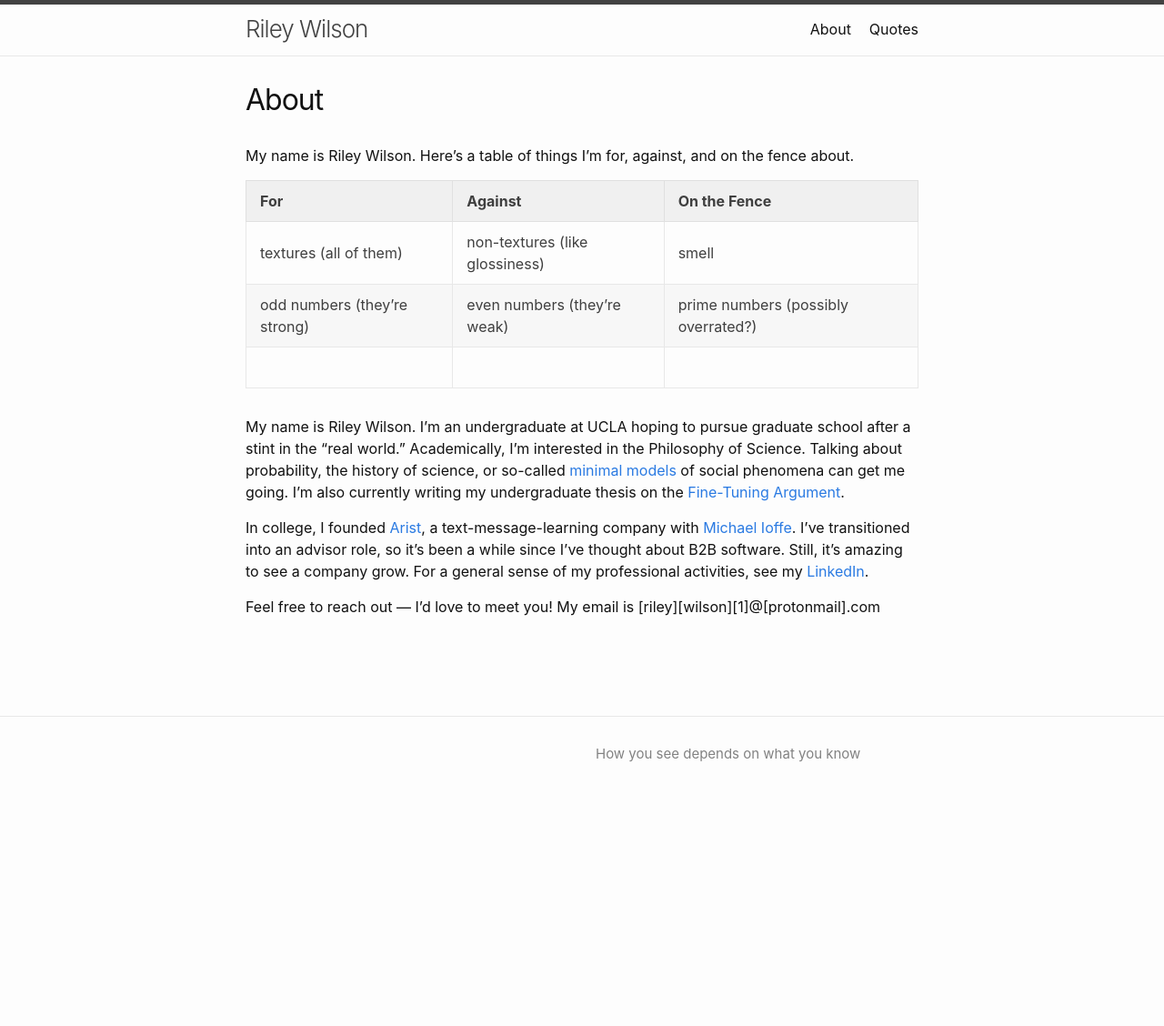
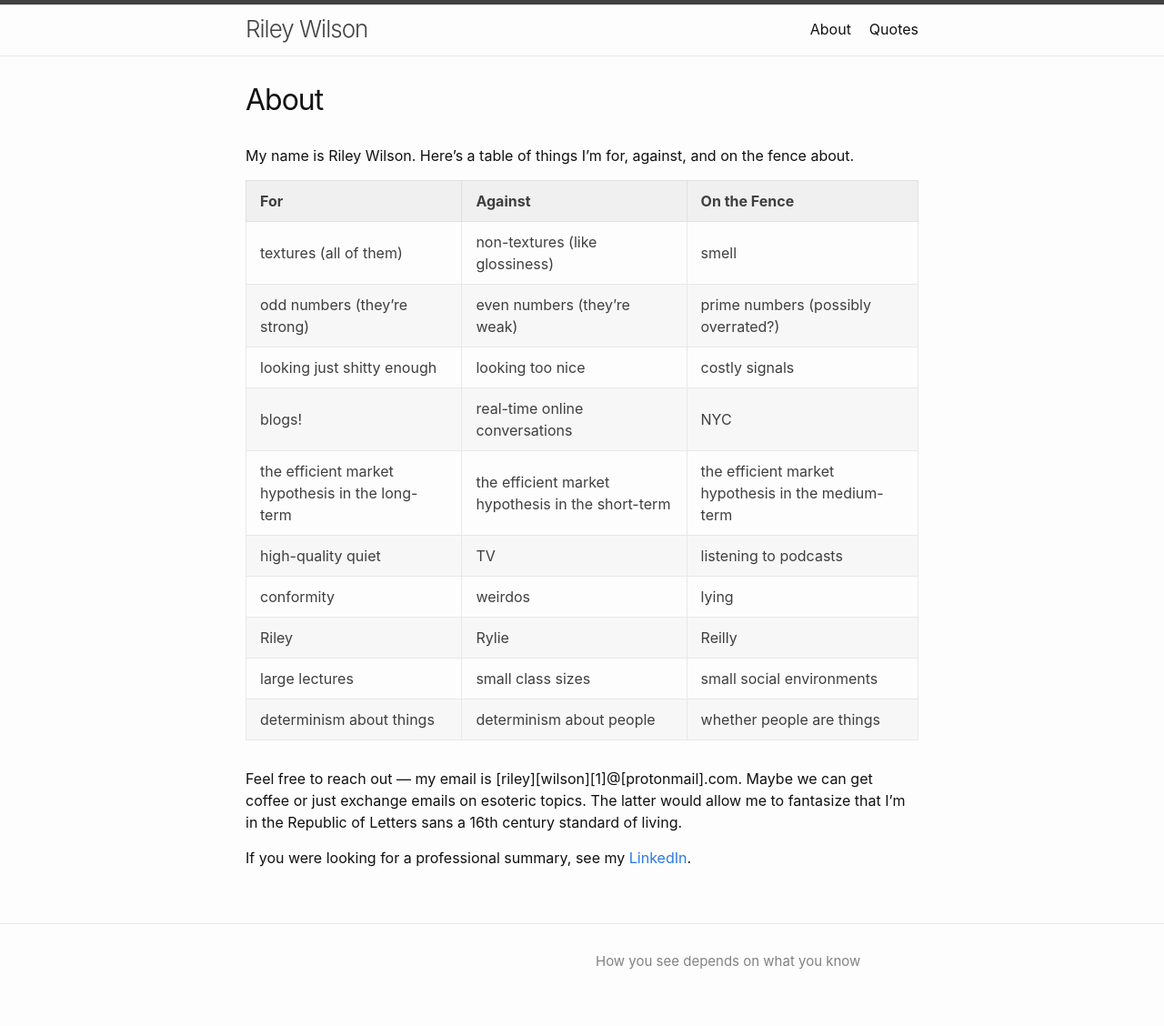
Before and after one commit to riley-wilson/rw_blog, a Jekyll site: the page built from about.markdown, in a window 1280 px wide. Shown: the whole page at 91% size. Built offline with Jekyll 4.4.1, drawn with Linux system fonts in a browser that asks for light colours; before the commit the page ends 900 px from its top, so only the background shows below that.

Commit message:
new about

```diff
--- a/about.markdown
+++ b/about.markdown
@@ -10,16 +10,15 @@ My name is Riley Wilson. Here's a table of things I'm for, against, and on the f
 | ----------- | ----------- | ------------ |
 | textures (all of them)      | non-textures (like glossiness)       | smell |
 | odd numbers (they're strong)   | even numbers (they're weak)        | prime numbers (possibly overrated?) |
-|
+| looking just shitty enough | looking too nice | costly signals |
+| blogs! | real-time online conversations | NYC |
+| the efficient market hypothesis in the long-term | the efficient market hypothesis in the short-term | the efficient market hypothesis in the medium-term |
+| high-quality quiet | TV | listening to podcasts |
+| conformity | weirdos | lying |
+| Riley | Rylie | Reilly |
+| large lectures | small class sizes | small social environments |
+| determinism about things | determinism about people | whether people are things |
 
+Feel free to reach out — my email is [riley][wilson][1]@[protonmail].com. Maybe we can get coffee or just exchange emails on esoteric topics. The latter would allow me to fantasize that I'm in the Republic of Letters sans a 16th century standard of living.
 
-
-
-
-
-
-My name is Riley Wilson. I'm an undergraduate at UCLA hoping to pursue graduate school after a stint in the "real world." Academically, I'm interested in the Philosophy of Science. Talking about probability, the history of science, or so-called [minimal models](https://en.wikipedia.org/wiki/Schelling%27s_model_of_segregation) of social phenomena can get me going. I'm also currently writing my undergraduate thesis on the [Fine-Tuning Argument](https://plato.stanford.edu/entries/fine-tuning/).
-
-In college, I founded [Arist](https://www.arist.co/), a text-message-learning company with [Michael Ioffe](https://twitter.com/realioffe?ref_src=twsrc%5Egoogle%7Ctwcamp%5Eserp%7Ctwgr%5Eauthor). I've transitioned into an advisor role, so it's been a while since I've thought about B2B software. Still, it's amazing to see a company grow. For a general sense of my professional activities, see my [LinkedIn](https://www.linkedin.com/in/riley-w-b9081bb2/).
-
-Feel free to reach out — I'd love to meet you! My email is [riley][wilson][1]@[protonmail].com
+If you were looking for a professional summary, see my [LinkedIn](https://www.linkedin.com/in/riley-w-b9081bb2/).
```
